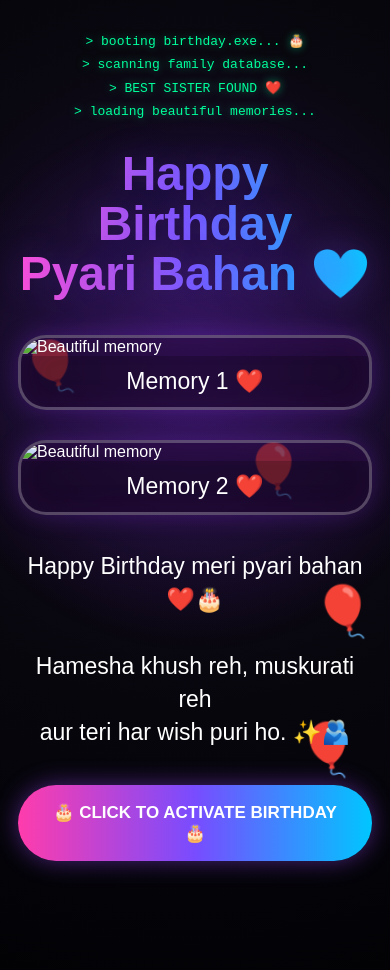
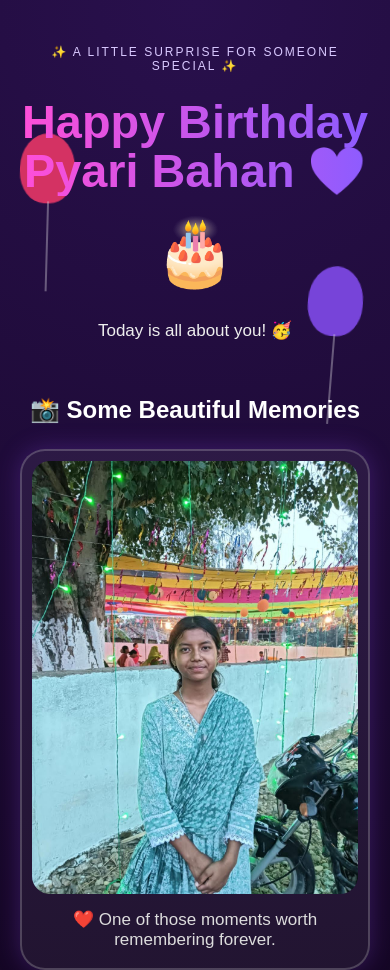
Before and after one commit to karan-amb/Pushp, a plain HTML site: page index.html in a window 390 px wide. Shown: the top 970 px of the page. Drawn offline with Linux system fonts and the light colour scheme.

Commit message:
Update index.html

```diff
--- a/index.html
+++ b/index.html
@@ -4,7 +4,7 @@
 <meta charset="UTF-8">
 <meta name="viewport" content="width=device-width, initial-scale=1.0">
 
-<title>Happy Birthday Pyari Bahan 🎂❤️</title>
+<title>Happy Birthday Pyari Bahan 🎂</title>
 
 <style>
 * {
@@ -19,161 +19,212 @@ body {
     margin: 0;
     min-height: 100vh;
     overflow-x: hidden;
-    overflow-y: auto;
     background:
-        radial-gradient(circle at 50% 35%, #20103d 0%, #09070f 45%, #020205 100%);
+        radial-gradient(circle at top, #29104d 0%, #12051f 45%, #050509 100%);
     color: white;
-    font-family: Arial, Helvetica, sans-serif;
+    font-family: Arial, sans-serif;
 }
 
-/* Background glow */
-body::before {
-    content: "";
+/* Balloons */
+.balloon {
     position: fixed;
-    width: 550px;
-    height: 550px;
-    left: 50%;
-    top: 45%;
-    transform: translate(-50%, -50%);
-    background: radial-gradient(
-        circle,
-        rgba(150, 50, 255, 0.22),
-        transparent 70%
-    );
-    pointer-events: none;
-    z-index: -1;
+    width: 55px;
+    height: 70px;
+    border-radius: 50% 50% 45% 45%;
+    opacity: 0.8;
+    z-index: 0;
+    animation: float 7s ease-in-out infinite;
 }
 
-/* Floating balloons */
-.balloon {
-    position: fixed;
-    font-size: 60px;
-    pointer-events: none;
-    z-index: 1;
-    animation: float 5s ease-in-out infinite;
+.balloon::after {
+    content: "";
+    position: absolute;
+    width: 2px;
+    height: 90px;
+    background: rgba(255,255,255,0.4);
+    left: 50%;
+    top: 68px;
 }
 
 .b1 {
+    background: #ff3b6b;
     left: 5%;
-    top: 40%;
+    top: 18%;
 }
 
 .b2 {
-    right: 4%;
-    top: 70%;
+    background: #8c52ff;
+    right: 7%;
+    top: 35%;
     animation-delay: 1s;
 }
 
 .b3 {
-    left: 62%;
-    top: 55%;
+    background: #00d9ff;
+    left: 10%;
+    top: 70%;
     animation-delay: 2s;
 }
 
 .b4 {
-    right: 8%;
-    top: 88%;
+    background: #ffb000;
+    right: 12%;
+    top: 75%;
     animation-delay: 3s;
 }
 
 @keyframes float {
-    0%, 100% {
-        transform: translateY(0) rotate(-5deg);
+    0%,100% {
+        transform: translateY(0) rotate(-4deg);
     }
 
     50% {
-        transform: translateY(-25px) rotate(5deg);
+        transform: translateY(-30px) rotate(5deg);
     }
 }
 
-/* Main container */
+/* Main */
 .container {
-    width: 100%;
-    max-width: 700px;
-    margin: auto;
-    padding: 40px 18px 80px;
     position: relative;
     z-index: 2;
+    width: 100%;
+    max-width: 650px;
+    margin: auto;
+    padding: 55px 20px 90px;
+    text-align: center;
 }
 
-/* Terminal */
-.terminal {
-    color: #00ff9d;
-    font-family: monospace;
-    font-size: 15px;
-    line-height: 1.8;
-    text-align: center;
+/* Intro */
+.intro {
+    font-size: 14px;
+    color: #d9c9ff;
+    letter-spacing: 2px;
     margin-bottom: 25px;
-    text-shadow: 0 0 10px rgba(0, 255, 157, 0.45);
+    animation: fadeIn 1.5s ease;
 }
 
-/* Heading */
+/* Title */
 h1 {
-    margin: 10px 0 40px;
-    text-align: center;
-    font-size: clamp(48px, 11vw, 78px);
+    margin: 0;
+    font-size: clamp(42px, 12vw, 78px);
     line-height: 1.05;
+    font-weight: 800;
 
     background: linear-gradient(
         90deg,
         #ff4fd8,
-        #765cff,
-        #00cfff
+        #8c5cff,
+        #00cfff,
+        #ff4fd8
     );
 
+    background-size: 300%;
     -webkit-background-clip: text;
-    background-clip: text;
-    color: transparent;
+    -webkit-text-fill-color: transparent;
 
-    text-shadow: 0 0 35px rgba(120, 80, 255, 0.25);
+    animation: gradientMove 5s linear infinite;
 }
 
-/* Photo cards */
+@keyframes gradientMove {
+    0% {
+        background-position: 0%;
+    }
+
+    100% {
+        background-position: 300%;
+    }
+}
+
+.subtitle {
+    margin-top: 18px;
+    font-size: 20px;
+    color: #eee;
+}
+
+/* Cake */
+.cake {
+    font-size: 80px;
+    margin: 30px 0 10px;
+    animation: bounce 2s infinite;
+}
+
+@keyframes bounce {
+    0%,100% {
+        transform: translateY(0);
+    }
+
+    50% {
+        transform: translateY(-12px);
+    }
+}
+
+/* Memories */
+.memory-title {
+    margin-top: 55px;
+    font-size: 28px;
+}
+
 .memory {
-    width: min(100%, 390px);
-    margin: 0 auto 30px;
+    margin: 25px auto;
+    padding: 10px;
+    max-width: 470px;
 
-    border: 3px solid rgba(255, 255, 255, 0.25);
-    border-radius: 30px;
+    background: rgba(255,255,255,0.06);
+    border: 2px solid rgba(255,255,255,0.2);
+    border-radius: 25px;
+
+    box-shadow:
+        0 0 25px rgba(156,80,255,0.25);
 
     overflow: hidden;
-
-    background: rgba(35, 10, 55, 0.55);
-
-    box-shadow:
-        0 0 25px rgba(150, 50, 255, 0.25),
-        inset 0 0 30px rgba(120, 30, 200, 0.12);
 }
 
 .memory img {
     display: block;
     width: 100%;
     height: auto;
-    max-height: 520px;
+    max-height: 600px;
     object-fit: cover;
+    border-radius: 18px;
 }
 
-.memory-title {
-    text-align: center;
-    font-size: 23px;
-    padding: 12px;
-    background: rgba(0, 0, 0, 0.2);
+.caption {
+    padding: 15px 5px 8px;
+    font-size: 17px;
+    color: #ddd;
 }
 
-/* Main wish */
-.message {
-    text-align: center;
-    font-size: clamp(23px, 5vw, 32px);
-    line-height: 1.45;
-    margin: 35px auto;
+/* Wish */
+.wish {
+    margin: 45px auto 0;
+    padding: 30px 25px;
+    max-width: 560px;
+
+    background: rgba(255,255,255,0.08);
+    border: 1px solid rgba(255,255,255,0.18);
+    border-radius: 25px;
+
+    backdrop-filter: blur(10px);
+
+    box-shadow:
+        0 0 35px rgba(130,70,255,0.25);
+}
+
+.wish h2 {
+    margin-top: 0;
+    font-size: 30px;
+}
+
+.wish p {
+    font-size: 18px;
+    line-height: 1.7;
+    color: #eee;
 }
 
 /* Button */
-.birthday-btn {
-    display: block;
-    margin: 35px auto;
-
-    padding: 17px 28px;
+button {
+    margin-top: 30px;
+    padding: 16px 28px;
 
     border: none;
     border-radius: 50px;
@@ -183,41 +234,39 @@ h1 {
 
     color: white;
 
-    background: linear-gradient(
-        90deg,
-        #ff3cac,
-        #784cff,
-        #00c6ff
-    );
-
-    box-shadow: 0 0 25px rgba(150, 70, 255, 0.45);
+    background:
+        linear-gradient(
+            90deg,
+            #ff3cac,
+            #784ba0,
+            #2b86c5
+        );
 
     cursor: pointer;
 
-    transition: transform 0.2s ease;
+    box-shadow:
+        0 8px 30px rgba(120,70,255,0.4);
+
+    transition: 0.3s;
 }
 
-.birthday-btn:active {
-    transform: scale(0.94);
+button:hover {
+    transform: scale(1.06);
 }
 
-/* Final surprise */
-.final-message {
-    text-align: center;
-
-    font-size: clamp(20px, 5vw, 26px);
-
-    line-height: 1.65;
-
-    padding: 25px 10px 70px;
-
-    animation: appear 0.8s ease;
+/* Final message */
+#finalMessage {
+    display: none;
+    margin-top: 30px;
+    font-size: 22px;
+    line-height: 1.6;
+    animation: fadeIn 1s ease;
 }
 
-@keyframes appear {
+@keyframes fadeIn {
     from {
         opacity: 0;
-        transform: translateY(25px);
+        transform: translateY(15px);
     }
 
     to {
@@ -230,23 +279,39 @@ h1 {
 @media (max-width: 600px) {
 
     .container {
-        padding-top: 30px;
+        padding-top: 45px;
     }
 
-    .terminal {
-        font-size: 13px;
+    .intro {
+        font-size: 12px;
     }
 
-    h1 {
-        margin-bottom: 35px;
+    .subtitle {
+        font-size: 17px;
     }
 
-    .memory {
-        border-radius: 28px;
+    .cake {
+        font-size: 65px;
+    }
+
+    .memory-title {
+        font-size: 24px;
+    }
+
+    .wish {
+        padding: 25px 18px;
+    }
+
+    .wish h2 {
+        font-size: 26px;
+    }
+
+    .wish p {
+        font-size: 16px;
     }
 
     .balloon {
-        font-size: 50px;
+        transform: scale(0.75);
     }
 }
 </style>
@@ -255,197 +320,149 @@ h1 {
 <body>
 
 <!-- Floating balloons -->
-<div class="balloon b1">🎈</div>
-<div class="balloon b2">🎈</div>
-<div class="balloon b3">🎈</div>
-<div class="balloon b4">🎈</div>
+<div class="balloon b1"></div>
+<div class="balloon b2"></div>
+<div class="balloon b3"></div>
+<div class="balloon b4"></div>
 
+<main class="container">
 
-<div class="container">
-
-    <!-- Terminal intro -->
-    <div class="terminal">
-        &gt; booting birthday.exe... 🎂<br>
-        &gt; scanning family database...<br>
-        &gt; BEST SISTER FOUND ❤️<br>
-        &gt; loading beautiful memories...
+    <div class="intro">
+        ✨ A LITTLE SURPRISE FOR SOMEONE SPECIAL ✨
     </div>
 
-
-    <!-- Birthday heading -->
     <h1>
         Happy Birthday<br>
         Pyari Bahan ❤️
     </h1>
 
+    <div class="cake">
+        🎂
+    </div>
 
-    <!-- First photo -->
+    <div class="subtitle">
+        Today is all about you! 🥳
+    </div>
+
+
+    <!-- Memories -->
+
+    <h2 class="memory-title">
+        📸 Some Beautiful Memories
+    </h2>
+
+
+    <!-- IMAGE 1 -->
     <div class="memory">
 
         <img
-            src="IMG_20260814_002708_148.jpg"
-            alt="Beautiful memory"
-        >
+            src="IMG_20251226_202502_525.jpg"
+            alt="Memory 1">
 
-        <div class="memory-title">
-            Memory 1 ❤️
+        <div class="caption">
+            ❤️ One of those moments worth remembering forever.
         </div>
 
     </div>
 
 
-    <!-- Second photo -->
+    <!-- IMAGE 2 -->
     <div class="memory">
 
         <img
-            src="file_00000000fc108208a437b24bc3ce18e8.png"
-            alt="Beautiful memory"
-        >
+            src="IMG_20260825_025456.jpg"
+            alt="Memory 2">
 
-        <div class="memory-title">
-            Memory 2 ❤️
+        <div class="caption">
+            ✨ Another beautiful memory with my pyari bahan.
         </div>
 
     </div>
 
 
-    <!-- Wish -->
-    <div class="message">
+    <!-- Birthday Wish -->
 
-        Happy Birthday meri pyari bahan ❤️🎂<br><br>
+    <section class="wish">
 
-        Hamesha khush reh, muskurati reh<br>
-        aur teri har wish puri ho. ✨🫂
+        <h2>
+            💖 Happy Birthday Pyari Bahan!
+        </h2>
 
-    </div>
+        <p>
+            Meri pyari bahan, tumhari life hamesha
+            happiness, success aur beautiful moments
+            se bhari rahe. ❤️
+        </p>
+
+        <p>
+            Tum hamesha aise hi smile karti raho,
+            apne saare dreams achieve karo aur
+            life mein bahut aage jao. ✨
+        </p>
+
+        <p>
+            Tum meri life ka ek bahut special part ho.
+            Chahe hum kitna bhi lad lein, tum hamesha
+            meri pyari bahan rahogi. 🫶
+        </p>
+
+        <p>
+            I hope this birthday brings you
+            lots of happiness, laughter and
+            beautiful memories. 🎂
+        </p>
+
+        <p>
+            Once again...<br>
+
+            <strong>
+                Happy Birthday Pyari Bahan! 🎂❤️
+            </strong>
+        </p>
 
 
-    <!-- Surprise button -->
-    <button
-        class="birthday-btn"
-        onclick="birthdaySurprise()"
-    >
-        🎂 CLICK TO ACTIVATE BIRTHDAY 🎂
-    </button>
+        <button onclick="showMessage()">
+            🎁 CLICK FOR A SURPRISE
+        </button>
 
 
-    <!-- Final message -->
-    <div
-        id="surprise"
-        class="final-message"
-        style="display:none;"
-    >
+        <div id="finalMessage">
 
-        🎉 HAPPY BIRTHDAY PYARI BAHAN 🎉<br><br>
+            🎉 You deserve all the happiness in the world! 🎉
 
-        Tu sirf meri bahan nahi,<br>
-        meri life ka ek bahut special part hai. ❤️<br><br>
+            <br><br>
 
-        Bhagwan kare teri life hamesha
-        khushiyon se bhari rahe,<br>
+            Keep smiling, keep shining and
+            always stay the amazing person you are. ❤️
 
-        tu jo chahe wo tujhe mile<br>
-        aur tere face ki smile kabhi kam na ho. 🫂✨<br><br>
+            <br><br>
 
-        Hamesha aise hi khush reh,<br>
-        aur apne dreams ko pura kar. 🌸<br><br>
+            Love you, Pyari Bahan! 🫶🎂
 
-        Love you meri pyari bahan! ❤️<br>
-        Happy Birthday once again! 🎂🎉
+        </div>
 
-    </div>
+    </section>
 
-</div>
+</main>
 
 
 <script>
 
-function birthdaySurprise() {
+function showMessage() {
 
-    const surprise = document.getElementById("surprise");
+    const message =
+        document.getElementById("finalMessage");
 
-    surprise.style.display = "block";
+    message.style.display = "block";
 
-    surprise.scrollIntoView({
-        behavior: "smooth",
-        block: "center"
-    });
+    setTimeout(function() {
 
-    createConfetti();
-}
+        message.scrollIntoView({
+            behavior: "smooth",
+            block: "center"
+        });
 
-
-function createConfetti() {
-
-    for (let i = 0; i < 80; i++) {
-
-        const confetti = document.createElement("div");
-
-        const emojis = [
-            "🎉",
-            "✨",
-            "🎈",
-            "🎂",
-            "❤️",
-            "🌸"
-        ];
-
-        confetti.innerHTML =
-            emojis[Math.floor(Math.random() * emojis.length)];
-
-        confetti.style.position = "fixed";
-
-        confetti.style.left =
-            Math.random() * 100 + "vw";
-
-        confetti.style.top = "-30px";
-
-        confetti.style.fontSize =
-            (15 + Math.random() * 20) + "px";
-
-        confetti.style.zIndex = "9999";
-
-        confetti.style.pointerEvents = "none";
-
-
-        document.body.appendChild(confetti);
-
-
-        const duration =
-            2500 + Math.random() * 2500;
-
-
-        confetti.animate(
-
-            [
-                {
-                    transform:
-                        "translateY(0) rotate(0deg)",
-                    opacity: 1
-                },
-
-                {
-                    transform:
-                        "translateY(110vh) rotate(720deg)",
-                    opacity: 0
-                }
-            ],
-
-            {
-                duration: duration,
-                easing: "linear"
-            }
-
-        );
-
-
-        setTimeout(() => {
-
-            confetti.remove();
-
-        }, duration);
-
-    }
+    }, 100);
 
 }
 
```
